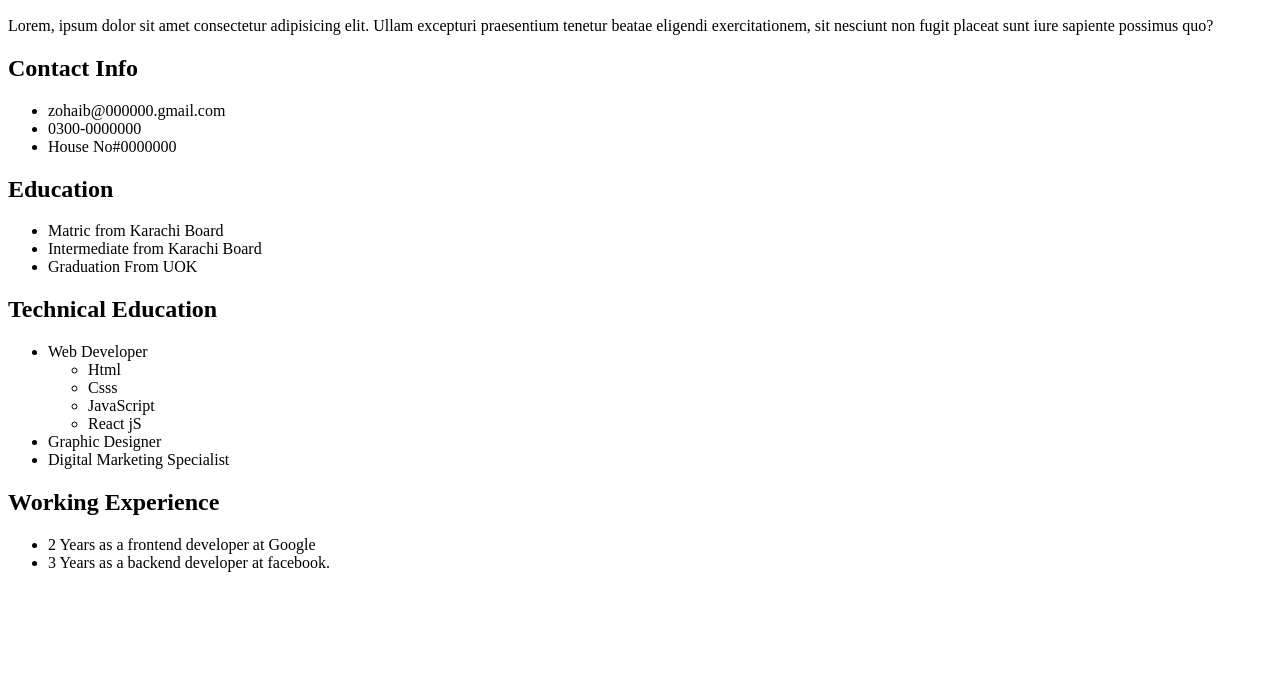
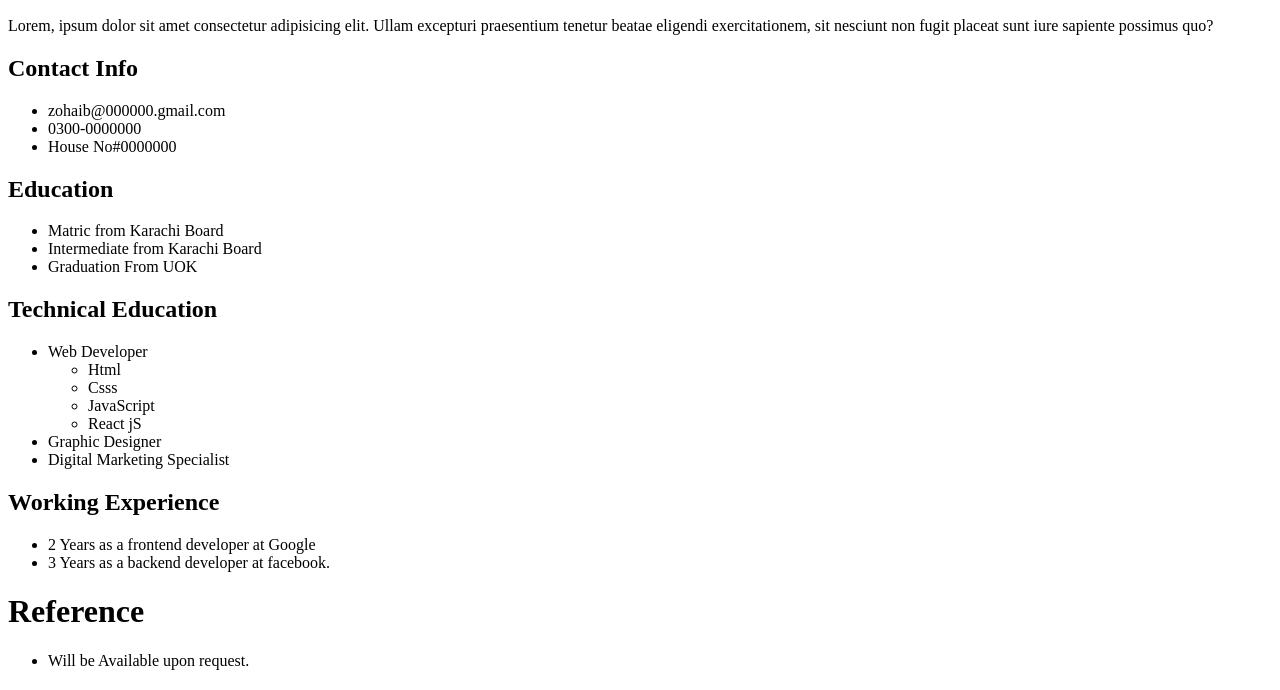
Before and after one commit to ZohaibAhmed2000/myfirstwebsite, a plain HTML site: page index.html in a window 1280 px wide. Shown: the part 110-800 px from the top of the page. Drawn offline with Linux system fonts and the light colour scheme.

Commit message:
second commit

```diff
--- a/index.html
+++ b/index.html
@@ -5,7 +5,7 @@
     <meta charset="UTF-8">
     <meta http-equiv="X-UA-Compatible" content="IE=edge">
     <meta name="viewport" content="width=device-width, initial-scale=1.0">
-    <title>Document</title>
+    <title>My First Website</title>
 </head>
 
 <body>
@@ -42,8 +42,10 @@
     <ul>
         <li>2 Years as a frontend developer at Google</li>
         <li>3 Years as a backend developer at facebook.</li>
-
-
+    </ul>
+    <h1>Reference</h1>
+    <ul>
+        <li>Will be Available upon request.</li>
     </ul>
 </body>
 
```
